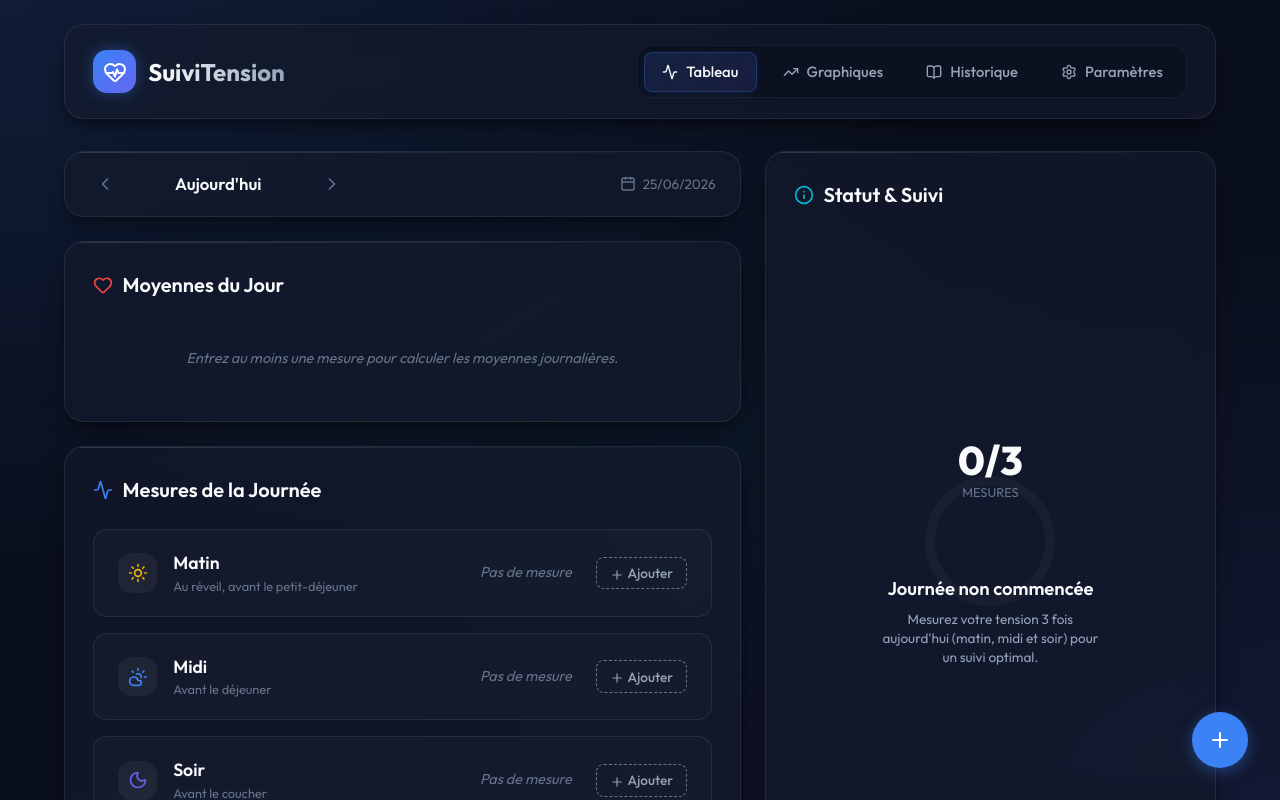
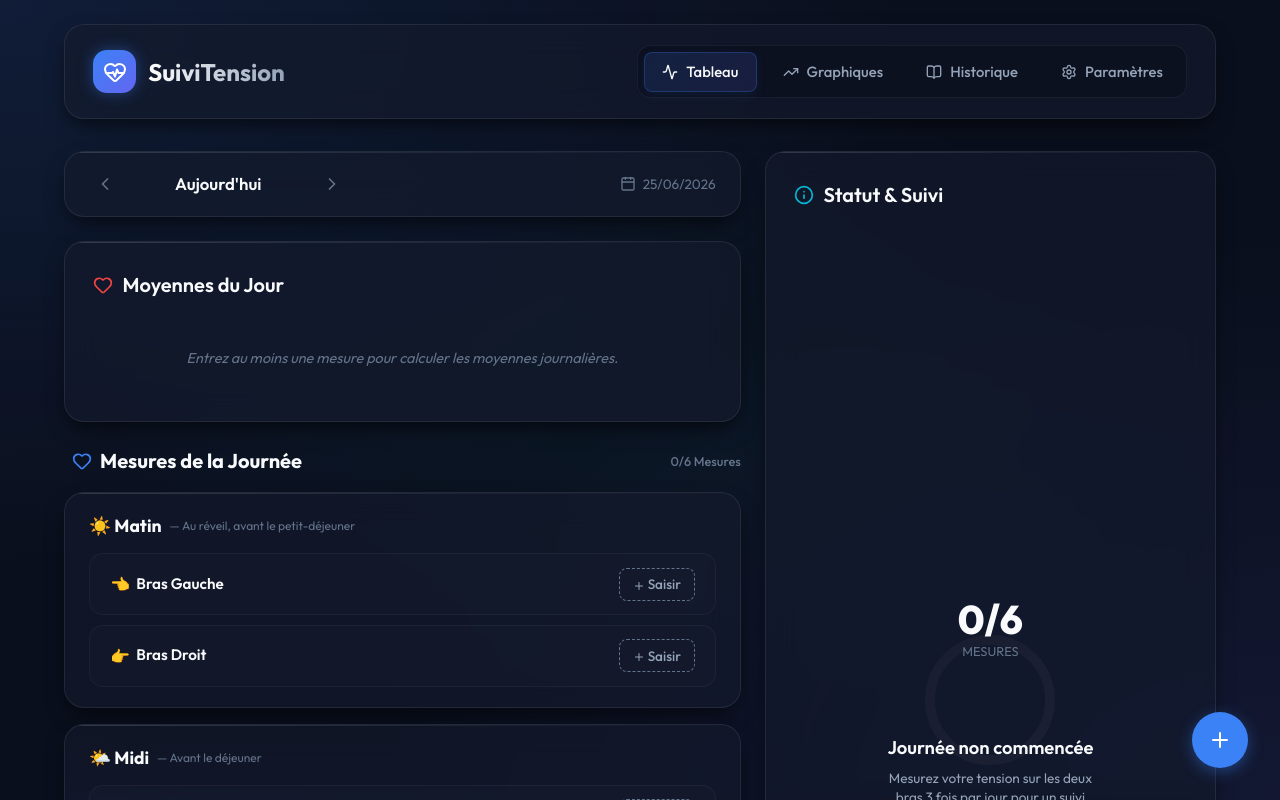
Before and after one commit to eric0512/tension, a React (Vite) app: page / in a window 1280 px wide. Shown: the top 800 px of the page. Built offline with nearby package versions, Linux system fonts and the light colour scheme.

Commit message:
gauche droit2

```diff
--- a/src/components/Dashboard.jsx
+++ b/src/components/Dashboard.jsx
@@ -1,5 +1,5 @@
 import React, { useState } from 'react';
-import { Sun, CloudSun, Moon, ChevronLeft, ChevronRight, Calendar, Heart, Plus, Edit2, Info, Activity } from 'lucide-react';
+import { Sun, CloudSun, Moon, ChevronLeft, ChevronRight, Calendar, Heart, Plus, Edit2, Info } from 'lucide-react';
 import { getBPStatus, getTodayDateStr } from '../hooks/useTensionData';
 
 export default function Dashboard({ data, onSaveMeasurement, onAddClick }) {
@@ -8,11 +8,15 @@ export default function Dashboard({ data, onSaveMeasurement, onAddClick }) {
   // Obtenir les données du jour sélectionné
   const dayData = data[selectedDate] || {
     date: selectedDate,
-    slots: { matin: null, midi: null, soir: null },
+    slots: {
+      matin_gauche: null, matin_droit: null,
+      midi_gauche: null, midi_droit: null,
+      soir_gauche: null, soir_droit: null
+    },
     avg: null,
   };
 
-  // Nombre de mesures terminées aujourd'hui (sur 3)
+  // Nombre de mesures terminées aujourd'hui (sur 6 possibles)
   const completedSlots = Object.values(dayData.slots).filter(Boolean).length;
 
   // Navigation de date
@@ -41,17 +45,17 @@ export default function Dashboard({ data, onSaveMeasurement, onAddClick }) {
     });
   };
 
-  const slotsMeta = {
-    matin: { label: 'Matin', icon: <Sun size={20} style={{ color: '#eab308' }} />, desc: 'Au réveil, avant le petit-déjeuner' },
-    midi: { label: 'Midi', icon: <CloudSun size={20} style={{ color: '#3b82f6' }} />, desc: 'Avant le déjeuner' },
-    soir: { label: 'Soir', icon: <Moon size={20} style={{ color: '#6366f1' }} />, desc: 'Avant le coucher' }
-  };
+  const momentsConfig = [
+    { key: 'matin', label: '☀️ Matin', desc: 'Au réveil, avant le petit-déjeuner' },
+    { key: 'midi', label: '🌤️ Midi', desc: 'Avant le déjeuner' },
+    { key: 'soir', label: '🌙 Soir', desc: 'Avant le coucher' }
+  ];
 
   // Calcul du cercle de progression
   const radius = 60;
   const strokeWidth = 10;
   const circumference = 2 * Math.PI * radius;
-  const progressPercent = (completedSlots / 3) * 100;
+  const progressPercent = (completedSlots / 6) * 100;
   const strokeDashoffset = circumference - (progressPercent / 100) * circumference;
 
   // Récupérer le statut médical pour la moyenne globale
@@ -112,6 +116,84 @@ export default function Dashboard({ data, onSaveMeasurement, onAddClick }) {
             Aucune mesure prise sur le {defaultLabel}.
           </div>
         )}
+      </div>
+    );
+  };
+
+  // Rendu d'une sous-mesure (bras gauche ou droit) pour un moment donné
+  const renderSubSlotRow = (momentKey, armKey, label, icon, dotColor) => {
+    const slotKey = `${momentKey}_${armKey}`;
+    const slotData = dayData.slots[slotKey];
+
+    return (
+      <div
+        style={{
+          display: 'flex',
+          justifyContent: 'space-between',
+          alignItems: 'center',
+          padding: '0.85rem 1.25rem',
+          background: 'rgba(255, 255, 255, 0.01)',
+          border: '1px solid rgba(255, 255, 255, 0.04)',
+          borderRadius: 'var(--radius-md)',
+          cursor: 'pointer',
+          transition: 'var(--transition)'
+        }}
+        className="slot-card"
+        onClick={() => onAddClick(selectedDate, slotKey, slotData)}
+      >
+        <div style={{ display: 'flex', alignItems: 'center', gap: '0.75rem' }}>
+          <span style={{ fontSize: '1rem', display: 'flex', alignItems: 'center', gap: '0.4rem' }}>
+            {icon}
+            <span style={{ fontWeight: 600, fontSize: '0.95rem' }}>{label}</span>
+          </span>
+          {slotData && (
+            <span style={{ fontSize: '0.75rem', color: 'var(--text-muted)' }}>
+              ({slotData.time})
+            </span>
+          )}
+        </div>
+
+        <div style={{ display: 'flex', alignItems: 'center', gap: '1rem' }}>
+          {slotData ? (
+            <>
+              <div style={{ textAlign: 'right' }}>
+                <span style={{ fontWeight: 700, fontSize: '1.1rem' }}>
+                  {slotData.sys}/{slotData.dia} <span style={{ fontSize: '0.75rem', fontWeight: 400, color: 'var(--text-muted)' }}>mmHg</span>
+                </span>
+                <span style={{ fontSize: '0.8rem', color: 'var(--text-secondary)', marginLeft: '0.75rem' }}>
+                  💓 {slotData.pulse} <span style={{ fontSize: '0.7rem', color: 'var(--text-muted)' }}>bpm</span>
+                </span>
+              </div>
+              {slotData.note && (
+                <div
+                  title={slotData.note}
+                  style={{
+                    width: '6px',
+                    height: '6px',
+                    borderRadius: '50%',
+                    backgroundColor: 'var(--accent)',
+                    boxShadow: '0 0 8px var(--accent)'
+                  }}
+                  title={`Note : ${slotData.note}`}
+                />
+              )}
+              <button className="btn-icon edit" style={{ padding: '0.2rem' }} aria-label="Modifier">
+                <Edit2 size={14} />
+              </button>
+            </>
+          ) : (
+            <button
+              className="btn-add-inline"
+              onClick={(e) => {
+                e.stopPropagation();
+                onAddClick(selectedDate, slotKey, null);
+              }}
+            >
+              <Plus size={12} style={{ marginRight: '3px', verticalAlign: 'middle' }} />
+              Saisir
+            </button>
+          )}
+        </div>
       </div>
     );
   };
@@ -180,66 +262,32 @@ export default function Dashboard({ data, onSaveMeasurement, onAddClick }) {
         </div>
 
         {/* Créneaux du Jour */}
-        <div className="glass-card">
-          <div className="card-title">
-            <Activity size={20} style={{ color: 'var(--primary)' }} />
-            Mesures de la Journée
+        <div>
+          <div style={{ display: 'flex', justifyContent: 'space-between', alignItems: 'center', marginBottom: '1rem', paddingLeft: '0.5rem' }}>
+            <h3 style={{ fontSize: '1.25rem', fontWeight: 700, display: 'flex', alignItems: 'center', gap: '0.5rem' }}>
+              <Heart size={20} style={{ color: 'var(--primary)' }} />
+              Mesures de la Journée
+            </h3>
+            <span style={{ fontSize: '0.8rem', color: 'var(--text-muted)', fontWeight: 500 }}>
+              {completedSlots}/6 Mesures
+            </span>
           </div>
 
           <div className="slots-container">
-            {Object.entries(slotsMeta).map(([key, meta]) => {
-              const slotData = dayData.slots[key];
-
-              return (
-                <div
-                  key={key}
-                  className="slot-card"
-                  onClick={() => onAddClick(selectedDate, key, slotData)}
-                >
-                  <div className="slot-info">
-                    <div className="slot-icon-wrapper">
-                      {meta.icon}
-                    </div>
-                    <div>
-                      <div className="slot-name">{meta.label}</div>
-                      <div className="slot-time">{slotData ? `Prise à ${slotData.time}` : meta.desc}</div>
-                    </div>
-                  </div>
-
-                  <div className="slot-data">
-                    {slotData ? (
-                      <>
-                        <div className="slot-numbers">
-                          <div className="slot-bp">
-                            {slotData.sys}/{slotData.dia} <span style={{ fontSize: '0.8rem', color: 'var(--text-muted)' }}>mmHg</span>
-                          </div>
-                          <div className="slot-pulse">
-                            💓 {slotData.pulse} bpm • {slotData.arm === 'droit' ? 'Bras droit 👉' : '👈 Bras gauche'}
-                          </div>
-                        </div>
-                        <button className="btn-icon edit" aria-label="Modifier">
-                          <Edit2 size={16} />
-                        </button>
-                      </>
-                    ) : (
-                      <>
-                        <span className="slot-empty">Pas de mesure</span>
-                        <button
-                          className="btn-add-inline"
-                          onClick={(e) => {
-                            e.stopPropagation();
-                            onAddClick(selectedDate, key, null);
-                          }}
-                        >
-                          <Plus size={14} style={{ marginRight: '4px', verticalAlign: 'middle' }} />
-                          Ajouter
-                        </button>
-                      </>
-                    )}
+            {momentsConfig.map((moment) => (
+              <div key={moment.key} className="glass-card" style={{ padding: '1.25rem 1.5rem' }}>
+                <div style={{ display: 'flex', justifyContent: 'space-between', alignItems: 'center', marginBottom: '0.85rem' }}>
+                  <div style={{ display: 'flex', alignItems: 'center', gap: '0.5rem' }}>
+                    <span style={{ fontSize: '1.1rem', fontWeight: 700 }}>{moment.label}</span>
+                    <span style={{ fontSize: '0.75rem', color: 'var(--text-muted)' }}>— {moment.desc}</span>
                   </div>
                 </div>
-              );
-            })}
+                <div style={{ display: 'flex', flexDirection: 'column', gap: '0.6rem' }}>
+                  {renderSubSlotRow(moment.key, 'gauche', 'Bras Gauche', '👈', 'var(--primary)')}
+                  {renderSubSlotRow(moment.key, 'droit', 'Bras Droit', '👉', 'var(--accent)')}
+                </div>
+              </div>
+            ))}
           </div>
         </div>
 
@@ -280,23 +328,23 @@ export default function Dashboard({ data, onSaveMeasurement, onAddClick }) {
                 />
               </svg>
               <div className="progress-ring-text">
-                <div className="progress-ring-number">{completedSlots}/3</div>
+                <div className="progress-ring-number">{completedSlots}/6</div>
                 <div className="progress-ring-label">Mesures</div>
               </div>
             </div>
 
             <h3 style={{ fontSize: '1.15rem', fontWeight: 600, marginBottom: '0.5rem' }}>
               {completedSlots === 0 && "Journée non commencée"}
-              {completedSlots === 1 && "Une mesure enregistrée"}
-              {completedSlots === 2 && "Presque complet !"}
-              {completedSlots === 3 && "Objectif atteint !"}
+              {completedSlots > 0 && completedSlots < 3 && "Début du suivi"}
+              {completedSlots >= 3 && completedSlots < 6 && "Suivi bien avancé"}
+              {completedSlots === 6 && "Suivi complet !"}
             </h3>
 
             <p style={{ fontSize: '0.85rem', color: 'var(--text-secondary)', maxWidth: '220px', lineHeight: '1.4' }}>
-              {completedSlots === 0 && "Mesurez votre tension 3 fois aujourd'hui (matin, midi et soir) pour un suivi optimal."}
-              {completedSlots === 1 && "Excellent début. Pensez à mesurer votre tension aux autres créneaux de la journée."}
-              {completedSlots === 2 && "Plus qu'une mesure aujourd'hui pour obtenir une moyenne journalière complète."}
-              {completedSlots === 3 && "Superbe ! Toutes les mesures sont enregistrées. Votre moyenne journalière est calculée."}
+              {completedSlots === 0 && "Mesurez votre tension sur les deux bras 3 fois par jour pour un suivi médical complet."}
+              {completedSlots > 0 && completedSlots < 3 && "Excellent début. Pensez à relever les mesures pour les autres créneaux de la journée."}
+              {completedSlots >= 3 && completedSlots < 6 && "Vos données sont de plus en plus représentatives. Continuez la saisie !"}
+              {completedSlots === 6 && "Parfait ! Vous avez réalisé l'ensemble des mesures (bras gauche et bras droit) pour toute la journée."}
             </p>
 
             {/* Diagnostic médical de la moyenne */}
--- a/src/hooks/useTensionData.js
+++ b/src/hooks/useTensionData.js
@@ -73,9 +73,9 @@ export const useTensionData = () => {
   //   '2026-06-25': {
   //     date: '2026-06-25',
   //     slots: {
-  //       matin: { sys: 120, dia: 80, pulse: 70, arm: 'gauche', time: '08:30', note: '' } | null,
-  //       midi: null,
-  //       soir: null
+  //       matin_gauche: { sys: 120, dia: 80, pulse: 70, arm: 'gauche', time: '08:30', note: '' } | null,
+  //       matin_droit: null,
+  //       ...
   //     },
   //     avg: {
   //       gauche: { sys: 120, dia: 80, pulse: 70 },
@@ -90,22 +90,39 @@ export const useTensionData = () => {
       if (!stored) return {};
 
       const parsed = JSON.parse(stored);
-      // Migration des anciennes données au nouveau format de moyennes si nécessaire
+      // Migration des anciennes données vers le format à 6 slots
       Object.keys(parsed).forEach((dateStr) => {
         const day = parsed[dateStr];
-        if (day.avg && (!day.avg.global && !day.avg.gauche)) {
-          // C'est un ancien format de moyenne combinée
-          const oldAvg = day.avg;
+        if (day.slots) {
+          const newSlots = {
+            matin_gauche: null, matin_droit: null,
+            midi_gauche: null, midi_droit: null,
+            soir_gauche: null, soir_droit: null
+          };
 
-          // Mettre à jour les créneaux avec 'gauche' par défaut si absent
-          const slotsKeys = ['matin', 'midi', 'soir'];
-          slotsKeys.forEach(k => {
-            if (day.slots[k] && !day.slots[k].arm) {
-              day.slots[k].arm = 'gauche';
+          const oldKeys = ['matin', 'midi', 'soir'];
+          oldKeys.forEach(k => {
+            if (day.slots[k] !== undefined) {
+              const oldSlot = day.slots[k];
+              if (oldSlot) {
+                // Associer au bon bras selon sa propriété
+                const arm = oldSlot.arm || 'gauche';
+                newSlots[`${k}_${arm}`] = oldSlot;
+              }
+              // Supprimer l'ancienne clé
+              delete day.slots[k];
             }
           });
 
-          // Recalculer les moyennes avec le nouveau système
+          // Réassigner les slots déjà existants s'ils étaient déjà migrés au nouveau format
+          const newKeys = ['matin_gauche', 'matin_droit', 'midi_gauche', 'midi_droit', 'soir_gauche', 'soir_droit'];
+          newKeys.forEach(nk => {
+            if (day.slots[nk] !== undefined) {
+              newSlots[nk] = day.slots[nk];
+            }
+          });
+
+          day.slots = newSlots;
           day.avg = calculateDailyAverage(day.slots);
         }
       });
@@ -128,12 +145,17 @@ export const useTensionData = () => {
     let diaSum = 0;
     let pulseSum = 0;
 
-    Object.values(slots).forEach((slot) => {
-      if (slot && (arm === null || slot.arm === arm)) {
-        count++;
-        sysSum += parseFloat(slot.sys);
-        diaSum += parseFloat(slot.dia);
-        pulseSum += parseFloat(slot.pulse);
+    Object.entries(slots).forEach(([slotKey, slot]) => {
+      if (slot) {
+        const isRightSlot = slotKey.endsWith('_droit');
+        const isLeftSlot = slotKey.endsWith('_gauche');
+
+        if (arm === null || (arm === 'droit' && isRightSlot) || (arm === 'gauche' && isLeftSlot)) {
+          count++;
+          sysSum += parseFloat(slot.sys);
+          diaSum += parseFloat(slot.dia);
+          pulseSum += parseFloat(slot.pulse);
+        }
       }
     });
 
@@ -160,7 +182,11 @@ export const useTensionData = () => {
     setData((prev) => {
       const dayData = prev[dateStr] || {
         date: dateStr,
-        slots: { matin: null, midi: null, soir: null },
+        slots: {
+          matin_gauche: null, matin_droit: null,
+          midi_gauche: null, midi_droit: null,
+          soir_gauche: null, soir_droit: null
+        },
       };
 
       const updatedSlots = {
@@ -170,7 +196,7 @@ export const useTensionData = () => {
               sys: parseInt(measurement.sys, 10),
               dia: parseInt(measurement.dia, 10),
               pulse: parseInt(measurement.pulse, 10),
-              arm: measurement.arm || 'gauche', // 'gauche' ou 'droit'
+              arm: measurement.arm || (slotKey.endsWith('_droit') ? 'droit' : 'gauche'),
               time: measurement.time || getCurrentTimeStr(),
               note: measurement.note || '',
             }
@@ -180,7 +206,9 @@ export const useTensionData = () => {
       const updatedAvg = calculateDailyAverage(updatedSlots);
 
       const nextData = { ...prev };
-      if (!updatedSlots.matin && !updatedSlots.midi && !updatedSlots.soir) {
+      const hasAnyReading = Object.values(updatedSlots).some(Boolean);
+
+      if (!hasAnyReading) {
         delete nextData[dateStr];
       } else {
         nextData[dateStr] = {
@@ -214,23 +242,25 @@ export const useTensionData = () => {
 
     sortedDates.forEach((dateStr) => {
       const day = data[dateStr];
-      const slotsKeys = ['matin', 'midi', 'soir'];
+      const slotsKeys = ['matin_gauche', 'matin_droit', 'midi_gauche', 'midi_droit', 'soir_gauche', 'soir_droit'];
 
       slotsKeys.forEach((slotKey) => {
         const slot = day.slots[slotKey];
         if (slot) {
+          // Extraire le créneau sans le suffixe du bras pour le CSV
+          const slotLabel = slotKey.split('_')[0].toUpperCase();
           rows.push([
             dateStr,
-            slotKey.toUpperCase(),
+            slotLabel,
             slot.sys,
             slot.dia,
             slot.pulse,
-            slot.arm || 'GAUCHE',
+            slot.arm.toUpperCase(),
             slot.time,
             `"${slot.note.replace(/"/g, '""')}"`,
-            day.avg?.global?.sys || day.avg?.sys || '',
-            day.avg?.global?.dia || day.avg?.dia || '',
-            day.avg?.global?.pulse || day.avg?.pulse || ''
+            day.avg?.global?.sys || '',
+            day.avg?.global?.dia || '',
+            day.avg?.global?.pulse || ''
           ]);
         }
       });
@@ -252,16 +282,35 @@ export const useTensionData = () => {
         if (!/^\d{4}-\d{2}-\d{2}$/.test(dateStr)) return;
         if (!dayData || typeof dayData !== 'object') return;
 
-        const slots = { matin: null, midi: null, soir: null };
+        const slots = {
+          matin_gauche: null, matin_droit: null,
+          midi_gauche: null, midi_droit: null,
+          soir_gauche: null, soir_droit: null
+        };
+
         if (dayData.slots && typeof dayData.slots === 'object') {
-          ['matin', 'midi', 'soir'].forEach((key) => {
+          // Gérer à la fois l'import de l'ancien format (3 slots) et du nouveau (6 slots)
+          const keysToImport = [
+            'matin', 'midi', 'soir',
+            'matin_gauche', 'matin_droit', 'midi_gauche', 'midi_droit', 'soir_gauche', 'soir_droit'
+          ];
+
+          keysToImport.forEach((key) => {
             const s = dayData.slots[key];
             if (s && typeof s === 'object' && s.sys && s.dia && s.pulse) {
-              slots[key] = {
+              const arm = s.arm === 'droit' ? 'droit' : 'gauche';
+
+              // Déterminer la clé cible dans la structure à 6 slots
+              let targetKey = key;
+              if (key === 'matin' || key === 'midi' || key === 'soir') {
+                targetKey = `${key}_${arm}`;
+              }
+
+              slots[targetKey] = {
                 sys: parseInt(s.sys, 10),
                 dia: parseInt(s.dia, 10),
                 pulse: parseInt(s.pulse, 10),
-                arm: s.arm === 'droit' ? 'droit' : 'gauche',
+                arm,
                 time: s.time || '12:00',
                 note: s.note || '',
               };
@@ -271,7 +320,8 @@ export const useTensionData = () => {
 
         const avg = calculateDailyAverage(slots);
 
-        if (slots.matin || slots.midi || slots.soir) {
+        const hasAnySlot = Object.values(slots).some(Boolean);
+        if (hasAnySlot) {
           validatedData[dateStr] = {
             date: dateStr,
             slots,
```
